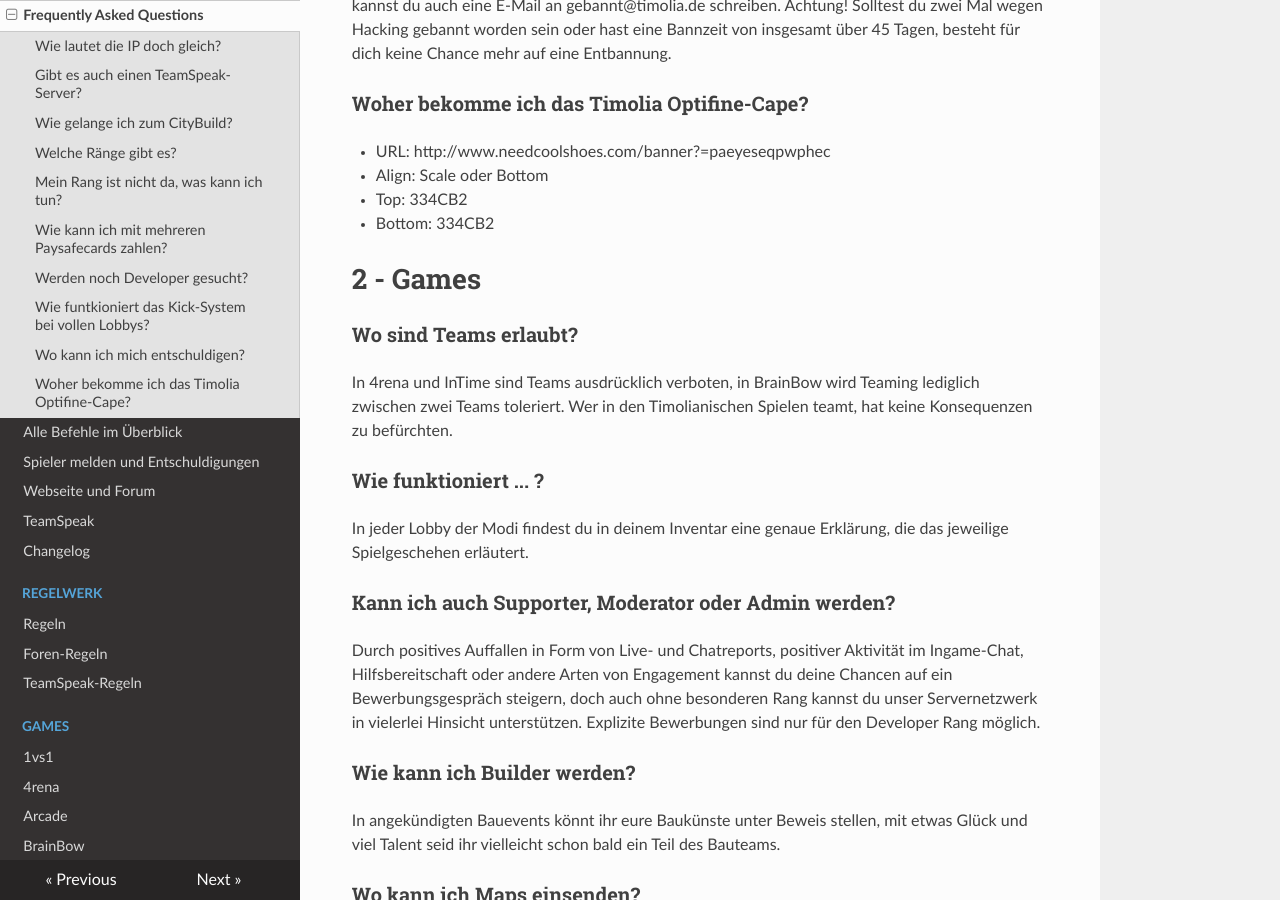
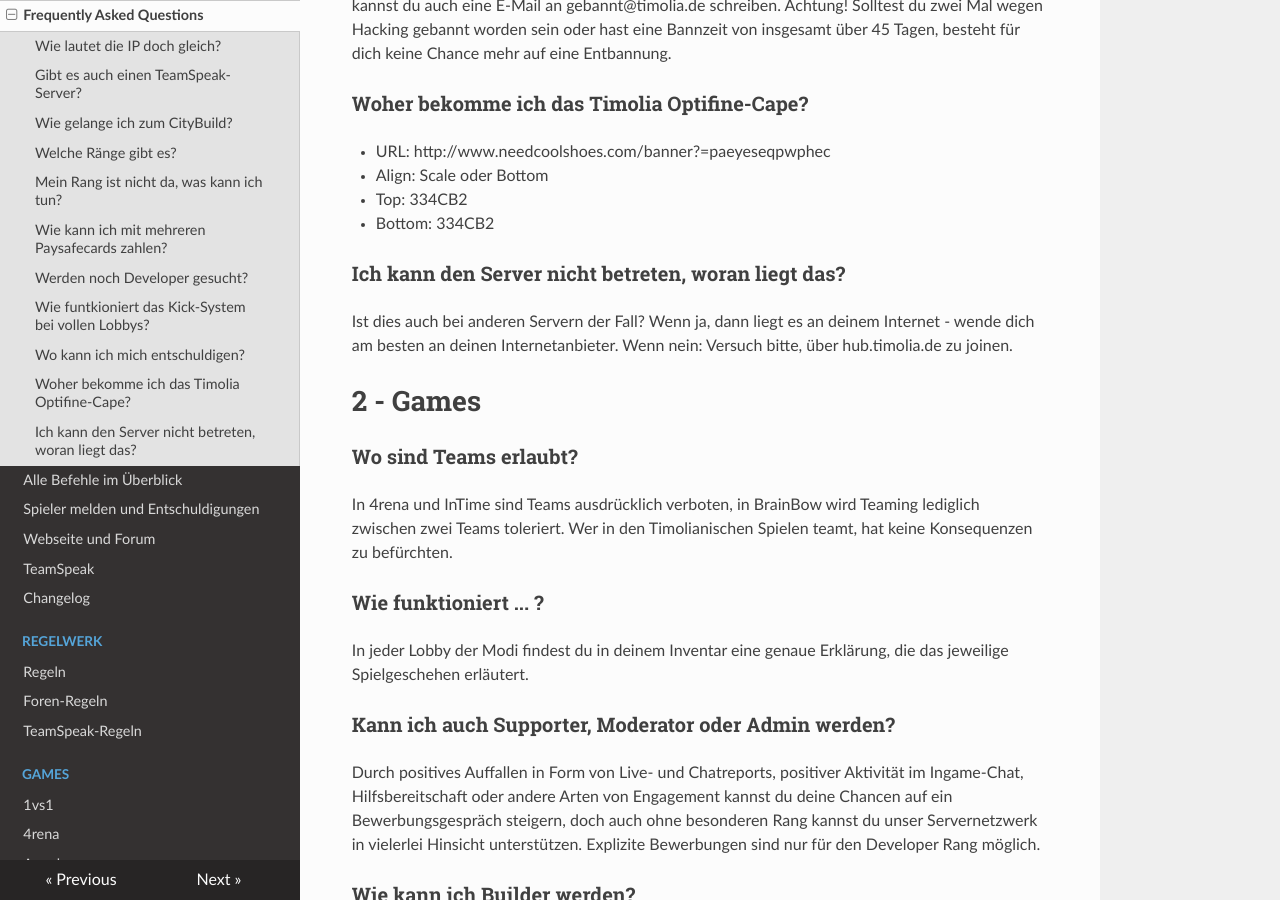
Before and after one commit to TimoliaDE/HowTo, an MkDocs documentation site: the page built from docs/faq.md, in a window 1280 px wide and 900 px high, scrolled down 2009 px. Built offline with MkDocs 1.6.1, drawn with Linux system fonts in a browser that asks for light colours; nearby versions of some CDN libraries; old or Windows-style settings are respelled for this version of MkDocs.

Commit message:
extended FAQ

```diff
--- a/docs/faq.md
+++ b/docs/faq.md
@@ -62,6 +62,10 @@ Bannzeit von insgesamt über 45 Tagen, besteht für dich keine Chance mehr auf e
 - Align: Scale oder Bottom
 - Top: 334CB2
 - Bottom: 334CB2
+
+### Ich kann den Server nicht betreten, woran liegt das?
+Ist dies auch bei anderen Servern der Fall? Wenn ja, dann liegt es an deinem Internet -
+wende dich am besten an deinen Internetanbieter. Wenn nein: Versuch bitte, über hub.timolia.de zu joinen.
 
 # 2 - Games
 
```
